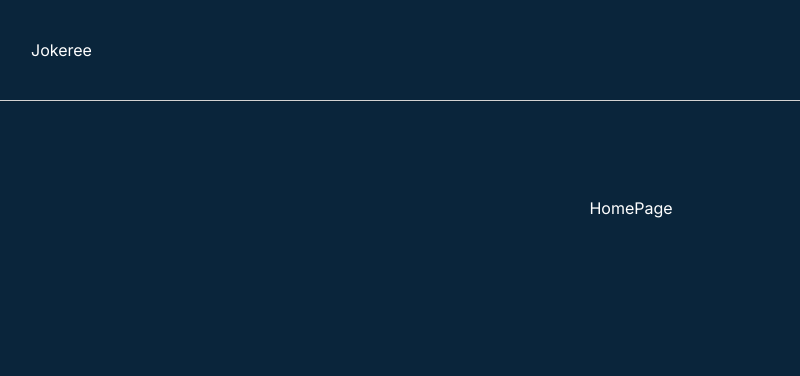
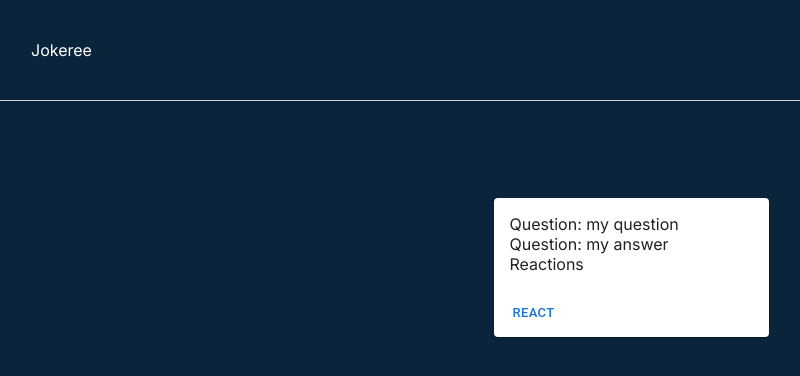
Before and after one commit to vladhrusha/test_task-next_MUI-data_art, a Next.js app: page / in a window 1280 px wide. Shown: the top 376 px of the page, without its empty margins (9-809 px from the left). Built offline with nearby package versions, Linux system fonts and the light colour scheme.

Commit message:
Joke Card scaffolding

```diff
--- a/src/components/Card/Card.tsx
+++ b/src/components/Card/Card.tsx
@@ -1,7 +1,62 @@
-import React from 'react';
+'use client';
+import { Button, CardActions, CardContent, Popover, Stack } from '@mui/material';
+import React, { useState } from 'react';
+import { string } from 'zod';
 
-const Card = () => {
-  return <div>Card</div>;
+import Card from '@mui/material/Card';
+
+type CardProps = {
+  question: string;
+  answer: string;
 };
 
-export default Card;
+const JokeCard = ({ question, answer }: CardProps) => {
+  const [anchorEl, setAnchorEl] = useState<HTMLButtonElement | null>(null);
+
+  const handleOpenReactions = (event: React.MouseEvent<HTMLButtonElement>) => {
+    setAnchorEl(event?.currentTarget);
+    console.log('clicked');
+  };
+
+  const handleClose = () => {
+    setAnchorEl(null);
+  };
+
+  const open = Boolean(anchorEl);
+
+  const id = open ? 'simple-popover' : undefined;
+
+  return (
+    <Stack>
+      <Card sx={{ minWidth: 275, width: '50%' }}>
+        <CardContent>
+          <p>Question: {question}</p>
+          <p>Question: {answer}</p>
+
+          <Stack>Reactions</Stack>
+        </CardContent>
+
+        <CardActions>
+          <Button size='small' onClick={handleOpenReactions}>
+            React
+          </Button>
+        </CardActions>
+        <Popover
+          //   id={id}
+          open={open}
+          anchorEl={anchorEl}
+          onClose={handleClose}
+          anchorOrigin={{
+            vertical: 'bottom',
+            horizontal: 'left',
+          }}
+        >
+          {' '}
+          the content
+        </Popover>
+      </Card>
+    </Stack>
+  );
+};
+
+export default JokeCard;
--- a/src/modules/home/HomePage.tsx
+++ b/src/modules/home/HomePage.tsx
@@ -1,7 +1,13 @@
 import React from 'react';
 
+import JokeCard from '@/components/Card/Card';
+import { Stack } from '@mui/material';
 const HomePage = () => {
-  return <div>HomePage</div>;
+  return (
+    <Stack alignItems='center'>
+      <JokeCard question='my question' answer='my answer' />
+    </Stack>
+  );
 };
 
 export default HomePage;
```
